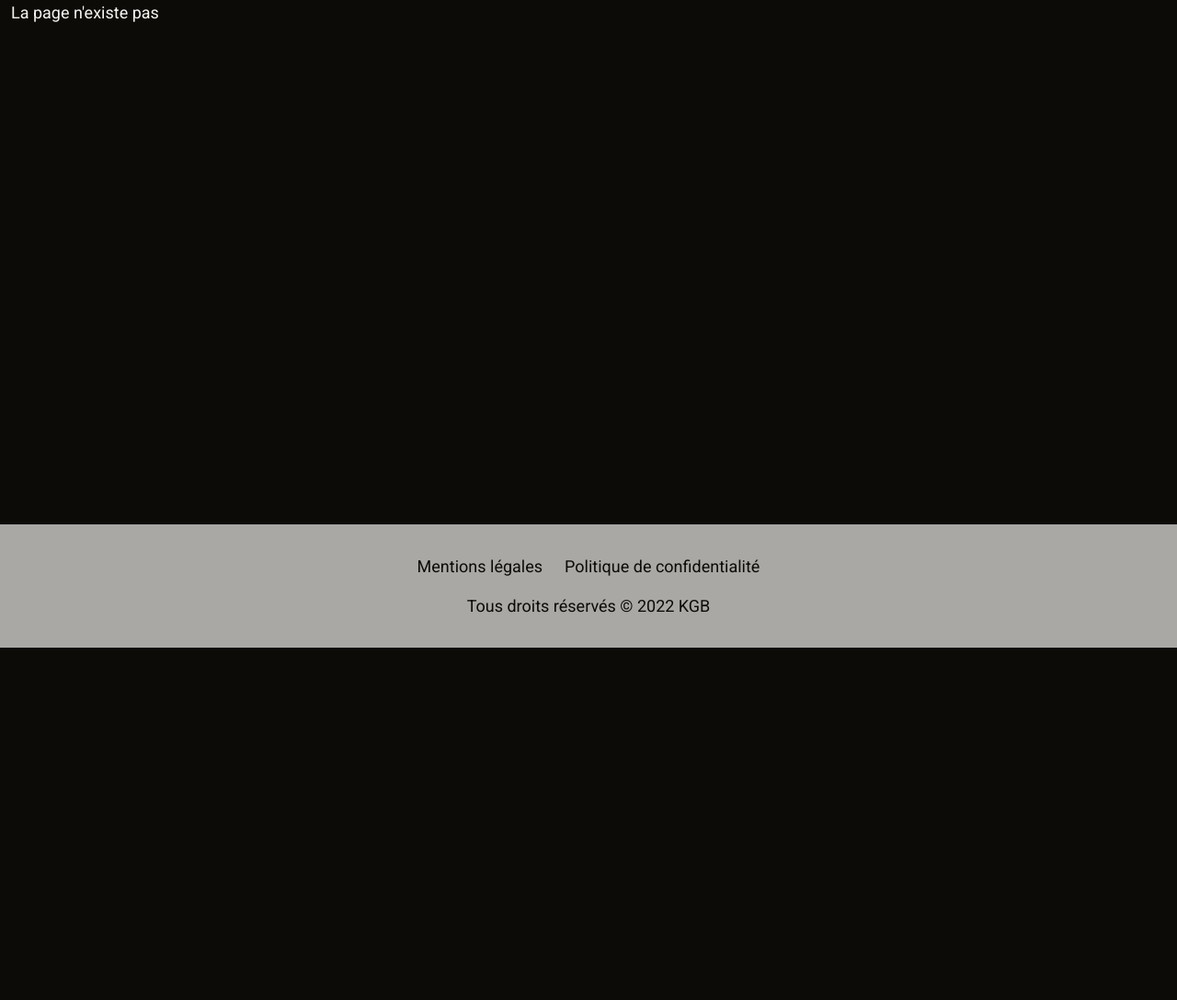
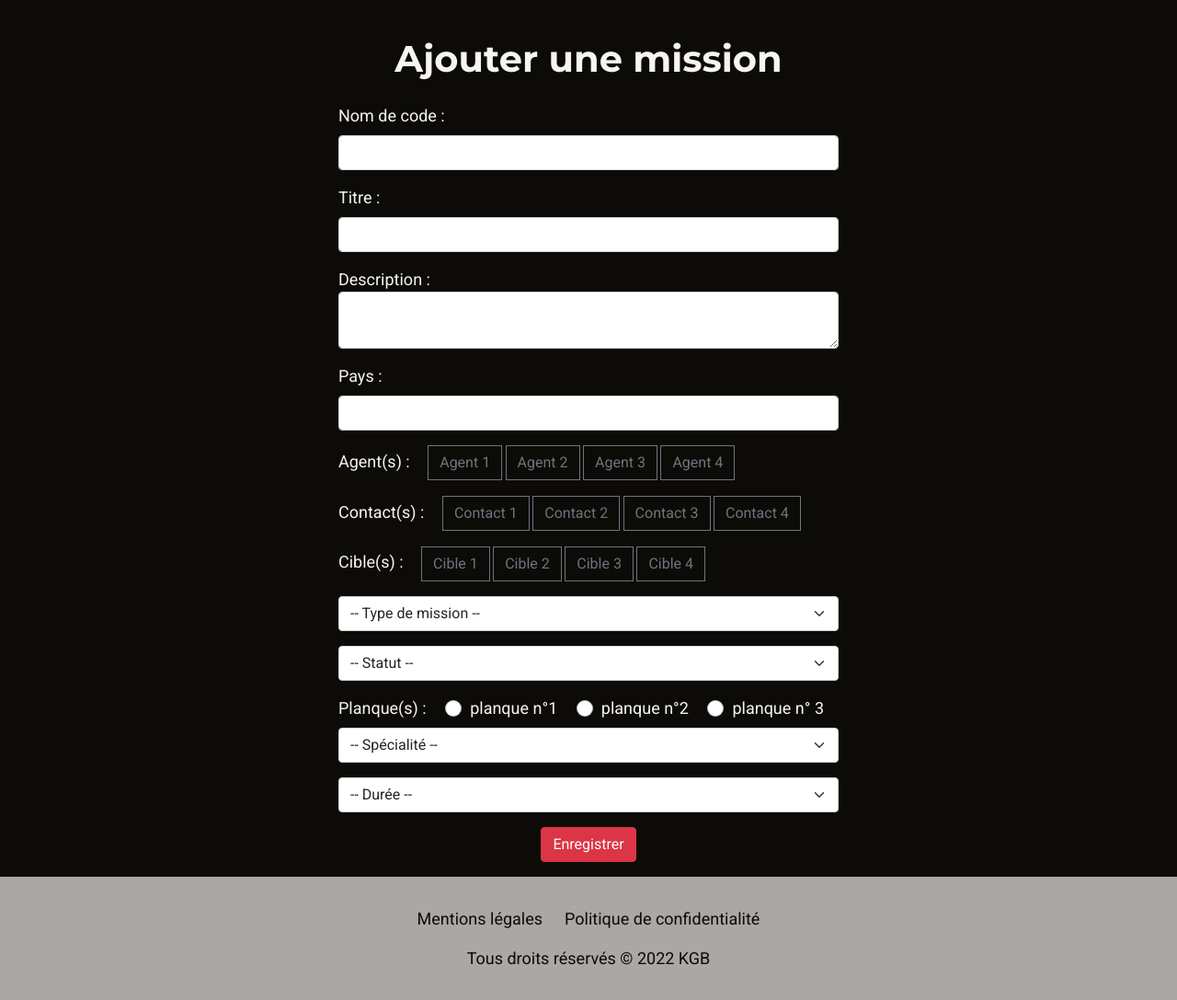
Before and after one commit to Melissa-code/kgb, a PHP site: page /createMission in a window 1280 px wide. Shown: the part 96-1183 px from the top of the page at 92% size. Before the commit the page ends 800 px from the top, so only its background shows below. Run offline with PHP 8.4, Linux system fonts and the light colour scheme; some web fonts are replaced.

Commit message:
view create a mission

```diff
--- a/controllers/MainController.php
+++ b/controllers/MainController.php
@@ -55,18 +55,16 @@ class MainController {
         // print_r($query['SERVER_NAME'].":");
         // print_r($query['SERVER_PORT']);
         // print_r($query['REQUEST_URI']);
-       $url = $query['SERVER_NAME'].":".$query['SERVER_PORT'].$query['REQUEST_URI'];
-       //echo $url;
-
+        $url = $query['SERVER_NAME'].":".$query['SERVER_PORT'].$query['REQUEST_URI'];
+        //echo $url;
 
         //echo URL;
         $l = parse_url($url);
         parse_str($l['query'], $params);
-        // print_r($params['q']);
-
+        //print_r($params['q']);
 
         $mission = $this->missionManager->get($params['q']);
-        //print_r($params['q']);
+        print_r($params['q']);
         $mission = $this->missionManager->get($mission->getCode_mission());
 
         //var_dump($mission);
@@ -75,8 +73,8 @@ class MainController {
             "page_description" => "Page affichant le détail d'une mission secrète",
             "page_title" => "Détail d'une mission",
             "mission" => $mission,
-            "view" => "./views/oneMissionView.php",
-            "template" => "./views/common/template.php"
+            "view" => "views/oneMissionView.php",
+            "template" => "views/common/template.php"
         ];
 
         // var_dump($data_page);
@@ -88,6 +86,17 @@ class MainController {
             "page_description" => "Page de connexion en tant qu'administrateur du site du KGB pour créer, modifier ou supprimer des missions",
             "page_title" => "Connexion en tant qu'administrateur du site du KGB",
             "view" => "./views/loginView.php",
+            "template" => "./views/common/template.php"
+        ];
+        $this->generatePage($data_page);
+    }
+
+    public function createMission() {
+        $data_page = [
+            "page_description" => "Page de création d'une mission",
+            "page_title" => "Création d'un mission",
+
+            "view" => "./views/createMissionView.php",
             "template" => "./views/common/template.php"
         ];
         $this->generatePage($data_page);
--- a/index.php
+++ b/index.php
@@ -2,7 +2,7 @@
 // pour avoir le chemin depuis la racine du site
 define("URL", str_replace("index.php", "", (isset($_SERVER['HTTPS'])? "https" : "http"). "://". $_SERVER['HTTP_HOST']. $_SERVER['PHP_SELF']));
 
-require_once("./controllers/MainController.php");
+require_once("controllers/MainController.php");
 $mainController = new MainController(); // to use the functions from the MainController
 
 try {
@@ -27,9 +27,11 @@ try {
         case "oneMission":
             $mainController->oneMission();
         break;
-
         case "login":
             $mainController->login();
+        break;
+        case "createMission":
+            $mainController->createMission();
         break;
         default:
             throw new Exception("La page n'existe pas");
--- a/views/common/template.php
+++ b/views/common/template.php
@@ -26,7 +26,7 @@
 
     <?php require_once("./views/common/header.php"); ?>
 
-    <main class="container-fluid w-100 h-100" >
+    <main class="container-fluid " >
         <?php echo $page_content; ?>
     </main>
 
--- /dev/null
+++ b/views/createMissionView.php
@@ -0,0 +1,122 @@
+<!------------- Main --------------->
+
+<div class="row">
+
+        <div class="col-12 mb-3">
+            <h1>Ajouter une mission</h1>
+        </div>
+
+        <div class="col-12 d-flex justify-content-center" >
+            <form action="<?= URL?>createMission" method="POST" >
+                <!-- code_mission -->
+                <div class="mb-3">
+                    <label for="code_mission" class="form-label">Nom de code : </label>
+                    <input type="text" class="form-control" id="code_mission" name="code_mission">
+                </div>
+                <!-- title_mission -->
+                <div class="mb-3">
+                    <label for="title_mission" class="form-label">Titre : </label>
+                    <input type="text" class="form-control" id="title_mission" name="title_mission">
+                </div>
+                <!-- description_mission -->
+                <div class="mb-3">
+                    <label for="description_mission">Description : </label>
+                    <textarea class="form-control" id="description_mission"></textarea>
+                </div>
+                <!-- country_mission -->
+                <div class="mb-3">
+                    <label for="country_mission" class="form-label">Pays : </label>
+                    <input type="text" class="form-control" id="country_mission" name="country_mission">
+                </div>
+                <!-- id_agent -->
+                <div class="btn-group d-block mb-3" role="group" aria-label="Basic checkbox toggle button group">
+                    <label class="form-label me-3">Agent(s) : </label>
+                        <label class="btn btn-outline-secondary" for="btncheck1">Agent 1 </label>
+                        <input type="checkbox" class="btn-check" id="btncheck1" autocomplete="off">
+                        <label class="btn btn-outline-secondary" for="btncheck2">Agent 2 </label>
+                        <input type="checkbox" class="btn-check" id="btncheck2" autocomplete="off">
+                        <label class="btn btn-outline-secondary" for="btncheck3">Agent 3 </label>
+                        <input type="checkbox" class="btn-check" id="btncheck3" autocomplete="off">
+                        <label class="btn btn-outline-secondary" for="btncheck4">Agent 4 </label>
+                        <input type="checkbox" class="btn-check" id="btncheck4" autocomplete="off">
+                </div>
+                <!-- code_contact -->
+                <div class="btn-group d-block mb-3" role="group" aria-label="Basic checkbox toggle button group">
+                    <label class="form-label me-3">Contact(s) : </label>
+
+                    <label class="btn btn-outline-secondary" for="btncheck1">Contact 1 </label>
+                    <input type="checkbox" class="btn-check" id="btncheck1" autocomplete="off">
+                    <label class="btn btn-outline-secondary" for="btncheck2">Contact 2 </label>
+                    <input type="checkbox" class="btn-check" id="btncheck2" autocomplete="off">
+                    <label class="btn btn-outline-secondary" for="btncheck3">Contact 3 </label>
+                    <input type="checkbox" class="btn-check" id="btncheck3" autocomplete="off">
+                    <label class="btn btn-outline-secondary" for="btncheck4">Contact 4 </label>
+                    <input type="checkbox" class="btn-check" id="btncheck4" autocomplete="off">
+                </div>
+                <!-- code_cible -->
+                <div class="btn-group d-block mb-3" role="group" aria-label="Basic checkbox toggle button group">
+                    <label class="form-label me-3">Cible(s) : </label>
+
+                    <label class="btn btn-outline-secondary" for="btncheck1">Cible 1 </label>
+                    <input type="checkbox" class="btn-check" id="btncheck1" autocomplete="off">
+                    <label class="btn btn-outline-secondary" for="btncheck2">Cible 2 </label>
+                    <input type="checkbox" class="btn-check" id="btncheck2" autocomplete="off">
+                    <label class="btn btn-outline-secondary" for="btncheck3">Cible 3 </label>
+                    <input type="checkbox" class="btn-check" id="btncheck3" autocomplete="off">
+                    <label class="btn btn-outline-secondary" for="btncheck4">Cible 4 </label>
+                    <input type="checkbox" class="btn-check" id="btncheck4" autocomplete="off">
+                </div>
+                <!-- name_type -->
+                <select class="form-select mb-3" aria-label="Default select example">
+                    <option selected> -- Type de mission -- </option>
+                    <option value="1">Surveillance</option>
+                    <option value="2">Assassinat</option>
+                    <option value="3">Infiltration</option>
+                </select>
+                <!-- code_status -->
+                <select class="form-select mb-3" aria-label="Default select example">
+                    <option selected> -- Statut -- </option>
+                    <option value="1">en préparation</option>
+                    <option value="2">en cours</option>
+                    <option value="3">terminé</option>
+                    <option value="3">échec</option>
+                </select>
+                <!-- id_hideout -->
+                <label class="form-label me-3">Planque(s) : </label>
+                <div class="form-check form-check-inline">
+                    <input class="form-check-input" type="radio" name="id_hideout1" id="id_hideout1" value="option1">
+                    <label class="form-check-label" for="id_hideout1">planque n°1</label>
+                </div>
+                <div class="form-check form-check-inline">
+                    <input class="form-check-input" type="radio" name="id_hideout2" id="id_hideout2" value="option2">
+                    <label class="form-check-label" for="id_hideout2">planque n°2</label>
+                </div>
+                <div class="form-check form-check-inline">
+                    <input class="form-check-input" type="radio" name="id_hideout3" id="id_hideout3" value="option3">
+                    <label class="form-check-label" for="id_hideout3">planque n° 3</label>
+                </div>
+                <!-- name_speciality -->
+                <select class="form-select mb-3" aria-label="Default select example">
+                    <option selected> -- Spécialité -- </option>
+                    <option value="1">Ville</option>
+                    <option value="2">Montagne</option>
+                    <option value="3">Campagne</option>
+                    <option value="3">Mer</option>
+                    <option value="3">A l'étranger</option>
+                </select>
+                <!-- id_duration -->
+                <select class="form-select mb-3" aria-label="Default select example">
+                    <option selected> -- Durée -- </option>
+                    <option value="1">1</option>
+                    <option value="2">2</option>
+                </select>
+
+                <button type="submit" class="btn btn-danger d-block mx-auto m-3">Enregistrer</button>
+            </form>
+
+    </div>
+</div>
+
+
+
+<?php ?>
```
